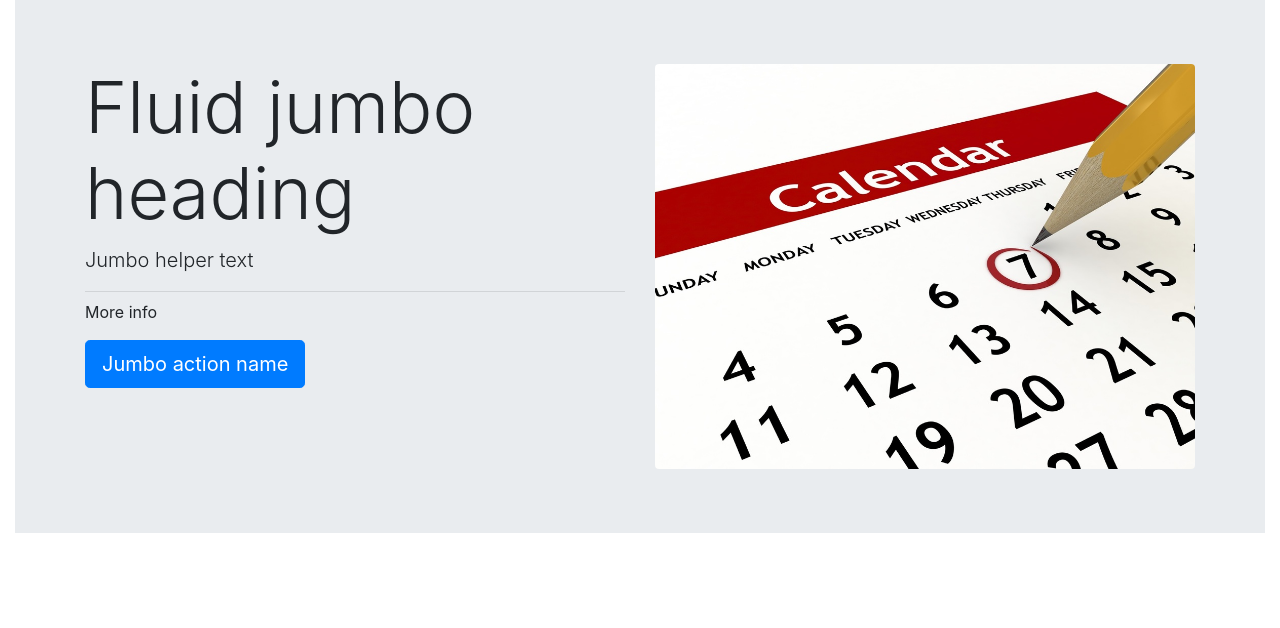
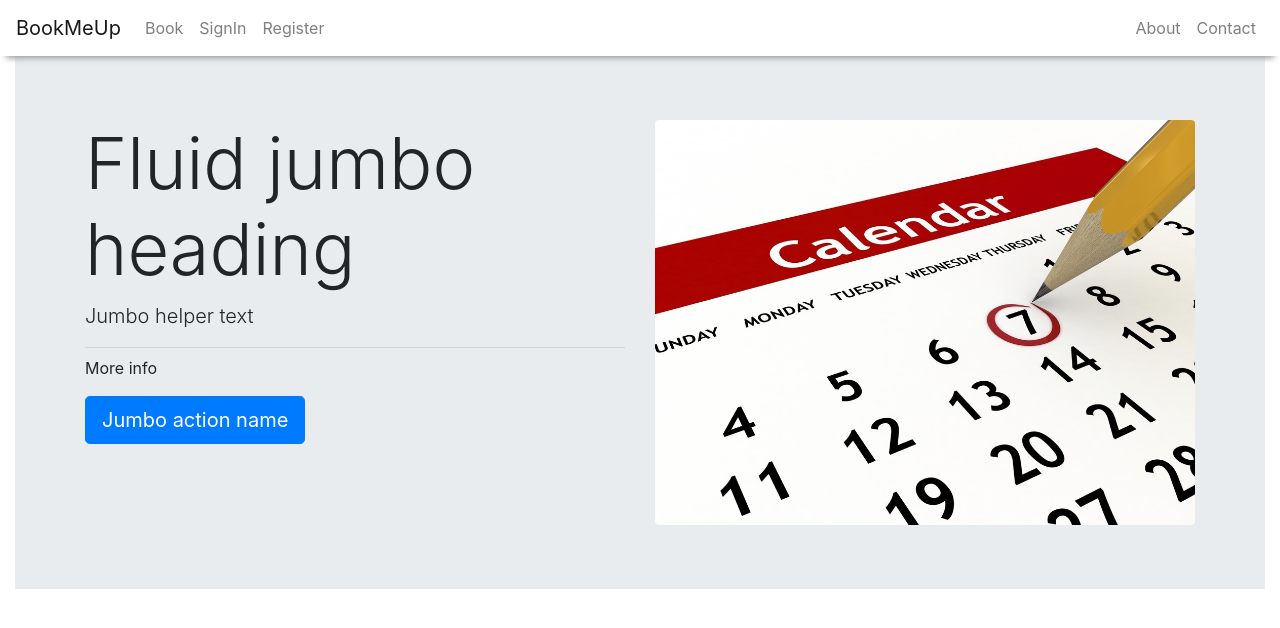
Before and after one commit to liorgad/final-project-bookmeup, a website: page index.html in a window 1280 px wide. Drawn offline with nearby package versions, Linux system fonts and the light colour scheme; some packages are replaced by stand-ins of ours.

Commit message:
added navbar directive and tested

```diff
--- /dev/null
+++ b/app/navbar/navbar.html
@@ -0,0 +1,31 @@
+<nav class="navbar navbar-expand-lg navbar-light navbar-shadow">
+    <a class="navbar-brand" href="#!/">BookMeUp</a>
+    <button class="navbar-toggler hidden-lg-up" type="button" data-toggle="collapse" data-target="#collapsibleNavId" aria-controls="collapsibleNavId"
+        aria-expanded="false" aria-label="Toggle navigation">
+        <span class="navbar-toggler-icon"></span>
+    </button>
+    <div class="collapse navbar-collapse" id="collapsibleNavId">
+        <ul class="navbar-nav mr-auto mt-2 mt-lg-0">
+            <li class="nav-item">
+                <a class="nav-link" href="#!/">Book
+                    <span class="sr-only">(current)</span>
+                </a>
+            </li>
+            <li class="nav-item">
+                <a class="nav-link" href="#!/breeds">SignIn</a>
+            </li>
+            <li class="nav-item">
+                <a class="nav-link" href="#!/breeds">Register</a>
+            </li>
+        </ul>
+
+        <ul class="navbar-nav ml-auto mt-2 mt-lg-0">
+            <li class="nav-item">
+                <a class="nav-link" href="#!/breeds">About</a>
+            </li>
+            <li class="nav-item">
+                <a class="nav-link" href="#!/breeds">Contact</a>
+            </li>
+        </ul>
+    </div>
+</nav>
--- /dev/null
+++ b/app/navbar/navbarDirective.js
@@ -0,0 +1,6 @@
+app.directive("navbarDirective",function(){
+    return {
+        templateUrl : "app/navbar/navbar.html",
+        restrict : "EAC"
+    };
+});
--- a/css/style.css
+++ b/css/style.css
@@ -0,0 +1,5 @@
+.navbar-shadow {
+    -webkit-box-shadow: 0 8px 6px -6px #999;
+    -moz-box-shadow: 0 8px 6px -6px #999;
+    box-shadow: 0 8px 6px -6px #999;
+}
--- a/index.html
+++ b/index.html
@@ -40,9 +40,12 @@
     <script src="app/route/route.js"></script>
 
     <script src="app/landingPage/landingPageCtrl.js"></script>
+
+    <script src="app/navbar/navbarDirective.js"></script>
 </head>
 
 <body ng-app="bookMeUp">
+    <navbar-directive></navbar-directive>
     <ng-view></ng-view>
 </body>
 
```
Also changed, not shown: app/footer/footer.html (added).
